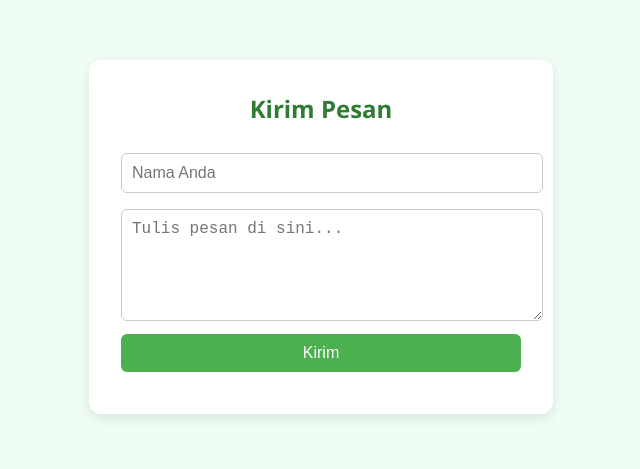
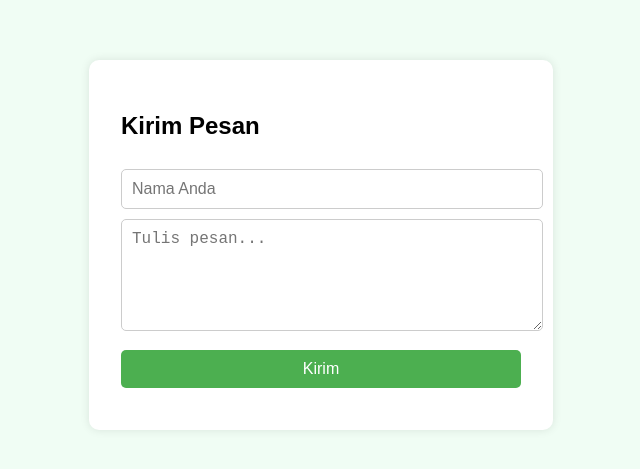
Before and after one commit to sddqbdi1208/balasan, a plain HTML site: page index.html in a window 1280 px wide. Shown: the part 163-632 px from the top of the page, without its empty margins (319-959 px from the left). Drawn offline with nearby package versions, Linux system fonts and the light colour scheme.

Commit message:
Update index.html

```diff
--- a/index.html
+++ b/index.html
@@ -2,94 +2,74 @@
 <html lang="id">
 <head>
   <meta charset="UTF-8">
-  <title>Kirim Pesan ke Email</title>
+  <title>balasan</title>
   <script src="https://cdn.jsdelivr.net/npm/emailjs-com@3/dist/email.min.js"></script>
   <style>
     body {
-      font-family: 'Segoe UI', sans-serif;
+      font-family: sans-serif;
       background: #f0fdf4;
       display: flex;
       justify-content: center;
       align-items: center;
       height: 100vh;
-      margin: 0;
     }
-
     form {
       background: white;
       padding: 2rem;
-      border-radius: 12px;
-      box-shadow: 0 4px 12px rgba(0, 0, 0, 0.1);
+      border-radius: 10px;
+      box-shadow: 0 0 10px rgba(0,0,0,0.1);
       width: 100%;
       max-width: 400px;
     }
-
-    h2 {
-      margin-top: 0;
-      text-align: center;
-      color: #2e7d32;
-    }
-
-    input, textarea {
+    input, textarea, button {
       width: 100%;
-      margin: 8px 0;
       padding: 10px;
-      border-radius: 6px;
+      margin-top: 10px;
       border: 1px solid #ccc;
+      border-radius: 5px;
       font-size: 1rem;
     }
-
     button {
-      width: 100%;
-      background: #4caf50;
+      background-color: #4CAF50;
       color: white;
-      padding: 10px;
       border: none;
-      border-radius: 6px;
-      font-size: 1rem;
-      cursor: pointer;
-      transition: background 0.3s;
+      margin-top: 15px;
     }
-
-    button:hover {
-      background: #43a047;
-    }
-
     .status {
+      text-align: center;
       margin-top: 10px;
-      text-align: center;
       font-size: 0.9rem;
     }
   </style>
 </head>
 <body>
 
-<form id="contact-form">
+<form id="contact-form" name="contact-form" method="POST">
   <h2>Kirim Pesan</h2>
   <input type="text" name="user_name" placeholder="Nama Anda" required />
-  <textarea name="message" placeholder="Tulis pesan di sini..." rows="5" required></textarea>
+  <textarea name="message" placeholder="Tulis pesan..." required rows="5"></textarea>
   <button type="submit">Kirim</button>
   <div class="status" id="statusMsg"></div>
 </form>
 
 <script>
   (function() {
-    emailjs.init("LzdchlBtDYpF8ag7o"); // Public key kamu
+    emailjs.init("LzdchlBtDYpF8ag7o"); // public key
   })();
 
   document.getElementById('contact-form').addEventListener('submit', function(e) {
     e.preventDefault();
-
     const statusMsg = document.getElementById("statusMsg");
     statusMsg.textContent = "⏳ Mengirim...";
 
     emailjs.sendForm('service_47w4kdk', 'template_40uxr1i', this)
-      .then(function(response) {
-         statusMsg.textContent = "✅ Pesan berhasil dikirim!";
-         statusMsg.style.color = "green";
+      .then(function() {
+        statusMsg.textContent = "✅ Pesan berhasil dikirim!";
+        statusMsg.style.color = "green";
       }, function(error) {
-         statusMsg.textContent = "❌ Gagal mengirim pesan. Silakan coba lagi.";
-         statusMsg.style.color = "red";
+        statusMsg.textContent = "❌ Gagal mengirim pesan.";
+        statusMsg.style.color = "red";
+        console.error("EmailJS Error:", error);
       });
 
     this.reset();
```
